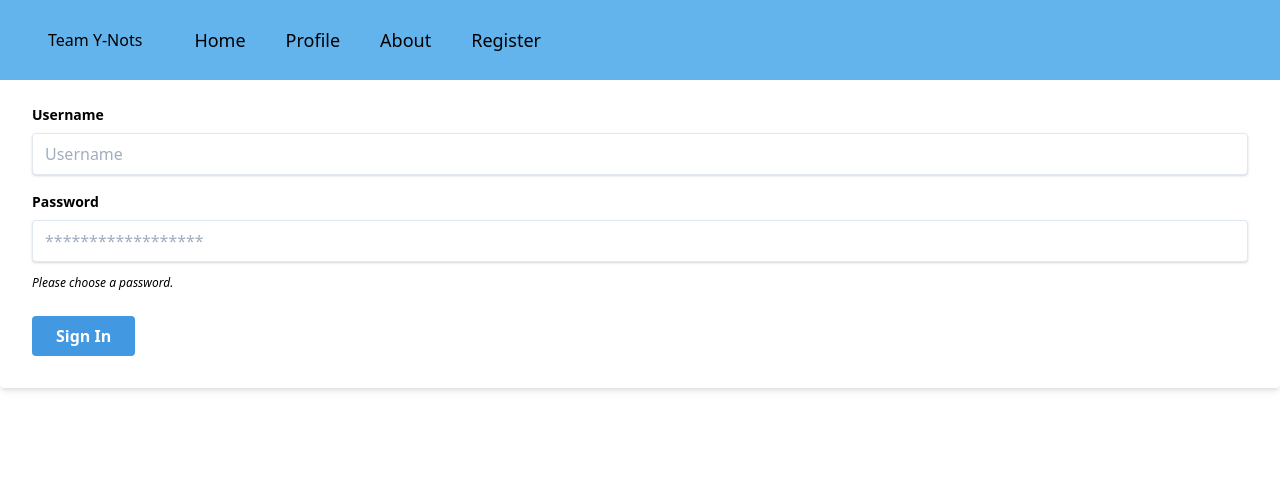
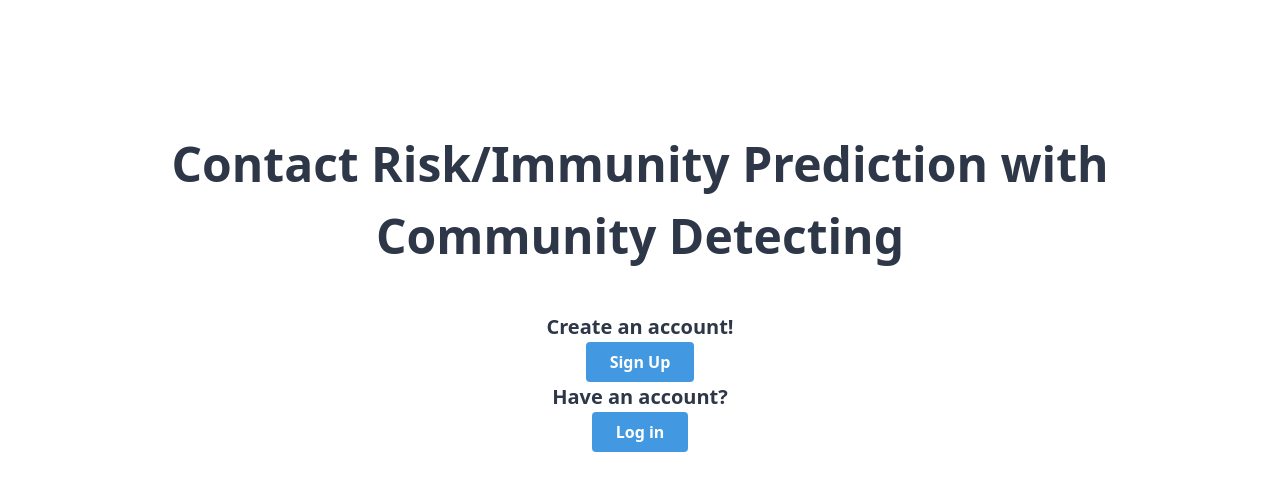
Before and after one commit to adamchrista/tdp_internship_app, a React (Create React App) app in the folder frontend/: page / in a window 1280 px wide. Shown: the top 490 px of the page. Built offline with nearby package versions, Linux system fonts and the light colour scheme.

Commit message:
Merged welcome and profile

```diff
--- a/frontend/src/App.js
+++ b/frontend/src/App.js
@@ -1,4 +1,5 @@
 import React from 'react';
+import { Welcome } from "./components/Welcome"
 import { Navigation } from "./components/Navigation"
 import  Home  from "./components/Home"
 import { Profile } from "./components/Profile"
@@ -8,17 +9,39 @@ import { Register } from "./components/Register"
 import { BrowserRouter as Router, Switch, Route } from 'react-router-dom';
 
 function App() {
+  /* The following manages Navigation bar visibility depending on current pages*/
+  const MainRoute = ({ component: Component , ...rest})=>{
+    return (
+      <Route {...rest}  component={(props)=>(
+        <div>
+          <Navigation />
+          <Component {...props} />
+          </div>
+        )}
+      />
+    )
+  }
+
+  const WelcomeRoute = ({ component: Component, ...rest }) => {
+    return (
+      <Route
+        {...rest}
+        component={(props)=> (<Component {...props} />)}
+      />
+    );
+  };
+
   return (
 
     <Router>
       <div className="App">
-        <Navigation/>
         <Switch>
-          <Route path ="/" exact component={Login}/>
-          <Route path ="/home/:id" component={Home}/>
-          <Route path ="/about" component={About}/>
-          <Route path ="/profile/:id" component={Profile}/>
-          <Route path ="/register" component={Register}/>
+          <WelcomeRoute path ="/" exact component={Welcome}/>
+          <WelcomeRoute path ="/register" component={Register}/>
+          <WelcomeRoute path ="/Login" component={Login}/>
+          <MainRoute path ="/home/:id" component={Home}/>
+          <MainRoute path ="/profile/:id" component={Profile}/>
+          <MainRoute path ="/about" component={About}/>
         </Switch>
       </div>
     </Router>
--- /dev/null
+++ b/frontend/src/components/Welcome.js
@@ -0,0 +1,28 @@
+import React from "react";
+
+export class Welcome extends React.Component{
+
+    onSubmitRegister = () => {
+        this.props.history.push('/Register');
+    }
+
+    onSubmitLogIn = () => {
+        this.props.history.push('/Login');
+    }
+
+    render(){
+        return(
+            <div className="text-gray-800 m-32">
+                <div className="flex items-center mb-10">
+                    <h1 className="text-center font-extrabold text-5xl">Contact Risk/Immunity Prediction with Community Detecting</h1>
+                </div>
+                <div className="text-center font-extrabold">
+                    <p className="text-xl">  Create an account! </p>
+                    <button className="bg-blue-500 hover:bg-blue-600 text-white font-semibold py-2 px-6 rounded" onClick={this.onSubmitRegister}> Sign Up</button>
+                    <p className="text-xl"> Have an account? </p>
+                    <button className="bg-blue-500 hover:bg-blue-600 text-white font-semibold py-2 px-6 rounded" onClick={this.onSubmitLogIn}> Log in </button>
+                </div>
+            </div>
+        );
+    }
+}
```
